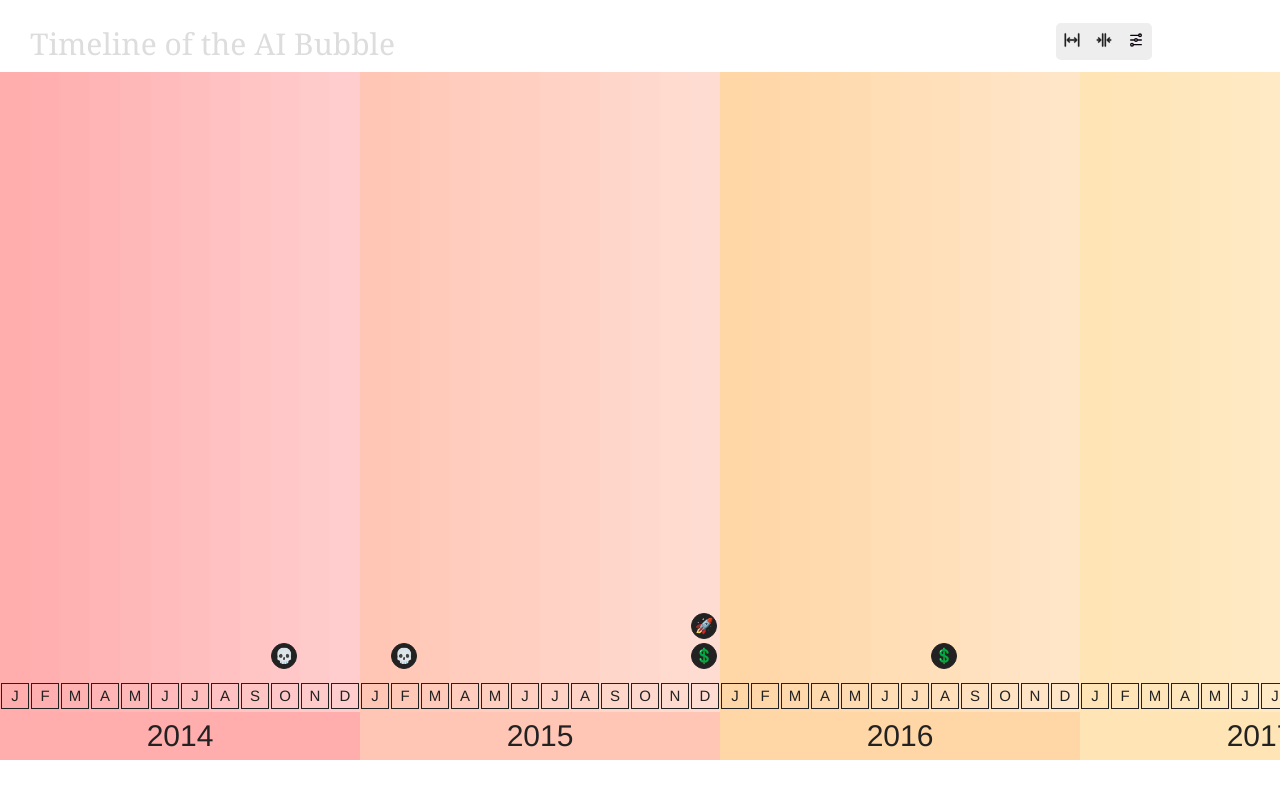
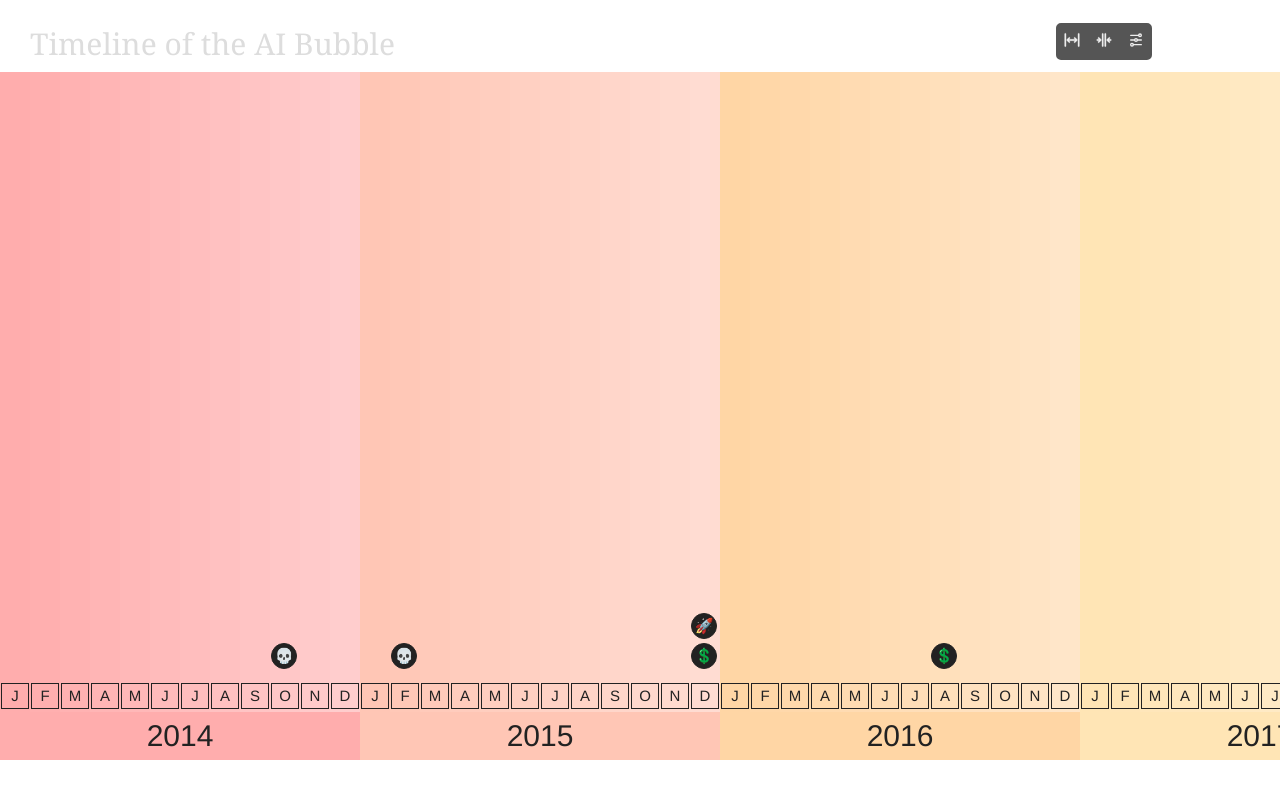
Before and after one commit to Jufebrown/bubble-timeline, a Vue app: page / in a window 1280 px wide. Built offline with nearby package versions, Linux system fonts and the light colour scheme.

Commit message:
changed control button colors to be darker with white icons

```diff
--- a/src/App.vue
+++ b/src/App.vue
@@ -45,6 +45,11 @@ header {
   align-items: flex-end;
 }
 
+.wrapper {
+  scrollbar-width: thin;
+  scrollbar-color: #555 #222;
+}
+
 @media (min-width: 1024px) {
 }
 </style>
--- a/src/components/CollapseButton.vue
+++ b/src/components/CollapseButton.vue
@@ -5,14 +5,14 @@ const timelineStore = useTimelineStore()
 </script>
 
 <template>
-  <button class="collapse-button control-button" @click="timelineStore.extendMonths = false">
+  <button class="collapse-button" @click="timelineStore.extendMonths = false">
     <svg
       width="16px"
       height="16px"
       viewBox="0 0 48 48"
       xmlns="http://www.w3.org/2000/svg"
-      fill="#222"
-      stroke="#222"
+      fill="#eee"
+      stroke="#eee"
     >
       <g id="SVGRepo_bgCarrier" stroke-width="0"></g>
       <g id="SVGRepo_tracerCarrier" stroke-linecap="round" stroke-linejoin="round"></g>
@@ -38,7 +38,8 @@ const timelineStore = useTimelineStore()
 </template>
 
 <style scoped>
-.control-button {
-  background-color: #eee;
+.collapse-button {
+  background-color: #555;
+  border: 2px solid #555;
 }
 </style>
--- a/src/components/ExpandButton.vue
+++ b/src/components/ExpandButton.vue
@@ -5,14 +5,14 @@ const timelineStore = useTimelineStore()
 </script>
 
 <template>
-  <button class="expand-button control-button" @click="timelineStore.extendMonths = true">
+  <button class="expand-button" @click="timelineStore.extendMonths = true">
     <svg
       width="16px"
       height="16px"
       viewBox="0 0 48 48"
       xmlns="http://www.w3.org/2000/svg"
-      fill="#222"
-      stroke="#222"
+      fill="#eee"
+      stroke="#eee"
     >
       <g id="SVGRepo_bgCarrier" stroke-width="0"></g>
       <g id="SVGRepo_tracerCarrier" stroke-linecap="round" stroke-linejoin="round"></g>
@@ -35,9 +35,10 @@ const timelineStore = useTimelineStore()
 </template>
 
 <style scoped>
-.control-button {
-  background-color: #eee;
+.expand-button {
+  background-color: #555;
   border-radius: 5px 0 0 5px;
   border-right-width: 0;
+  border: 2px solid #555;
 }
 </style>
--- a/src/components/FilterButton.vue
+++ b/src/components/FilterButton.vue
@@ -5,7 +5,7 @@ const timelineStore = useTimelineStore()
 </script>
 
 <template>
-  <button class="filter-button control-button" @click="timelineStore.showFilterMenu = true">
+  <button class="filter-button" @click="timelineStore.showFilterMenu = true">
     <svg
       width="16px"
       height="16px"
@@ -13,8 +13,8 @@ const timelineStore = useTimelineStore()
       version="1.1"
       xmlns="http://www.w3.org/2000/svg"
       xmlns:xlink="http://www.w3.org/1999/xlink"
-      fill="#222"
-      stroke="#222"
+      fill="#eee"
+      stroke="#eee"
     >
       <g id="SVGRepo_bgCarrier" stroke-width="0"></g>
       <g id="SVGRepo_tracerCarrier" stroke-linecap="round" stroke-linejoin="round"></g>
@@ -29,7 +29,7 @@ const timelineStore = useTimelineStore()
               x2="16"
               y2="5"
               id="Path"
-              stroke="#0C0310"
+              stroke="#eee"
               stroke-width="2"
               stroke-linecap="round"
             ></line>
@@ -39,7 +39,7 @@ const timelineStore = useTimelineStore()
               x2="10"
               y2="12"
               id="Path"
-              stroke="#0C0310"
+              stroke="#eee"
               stroke-width="2"
               stroke-linecap="round"
             ></line>
@@ -49,7 +49,7 @@ const timelineStore = useTimelineStore()
               x2="20"
               y2="12"
               id="Path"
-              stroke="#0C0310"
+              stroke="#eee"
               stroke-width="2"
               stroke-linecap="round"
             ></line>
@@ -59,13 +59,13 @@ const timelineStore = useTimelineStore()
               x2="20"
               y2="19"
               id="Path"
-              stroke="#0C0310"
+              stroke="#eee"
               stroke-width="2"
               stroke-linecap="round"
             ></line>
             <circle
               id="Oval"
-              stroke="#0C0310"
+              stroke="#eee"
               stroke-width="2"
               stroke-linecap="round"
               cx="18"
@@ -74,7 +74,7 @@ const timelineStore = useTimelineStore()
             ></circle>
             <circle
               id="Oval"
-              stroke="#0C0310"
+              stroke="#eee"
               stroke-width="2"
               stroke-linecap="round"
               cx="12"
@@ -83,7 +83,7 @@ const timelineStore = useTimelineStore()
             ></circle>
             <circle
               id="Oval"
-              stroke="#0C0310"
+              stroke="#eee"
               stroke-width="2"
               stroke-linecap="round"
               cx="6"
@@ -101,6 +101,7 @@ const timelineStore = useTimelineStore()
 .filter-button {
   border-radius: 0 5px 5px 0;
   border-left: none;
-  background-color: #eee;
+  background-color: #555;
+  border: 2px solid #555;
 }
 </style>
--- a/src/components/TimeLine.vue
+++ b/src/components/TimeLine.vue
@@ -56,8 +56,6 @@ li {
   justify-content: flex-start;
   padding-bottom: 40px;
   padding-left: 0;
-  scrollbar-width: thin;
-  scrollbar-color: #555 #222;
 }
 
 .year-block {
--- a/src/components/TimelineControls.vue
+++ b/src/components/TimelineControls.vue
@@ -24,17 +24,4 @@ menu {
   flex-direction: row;
   height: 2.5em;
 }
-
-.control-button {
-  background-color: #eee;
-  border: 2px solid #eee;
-}
-
-.expand-button {
-  border-radius: 5px 0 0 5px;
-}
-
-.filter-button {
-  border-radius: 0 5px 5px 0;
-}
 </style>
```
